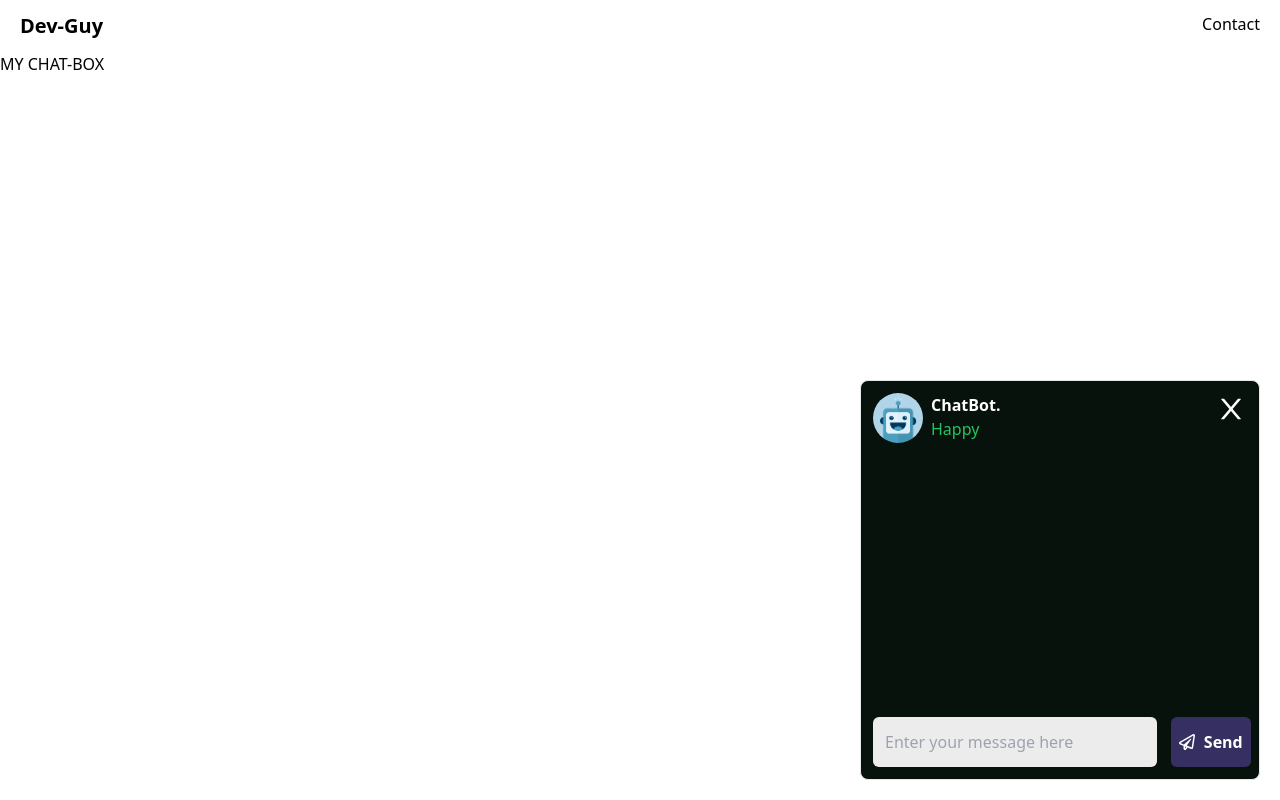
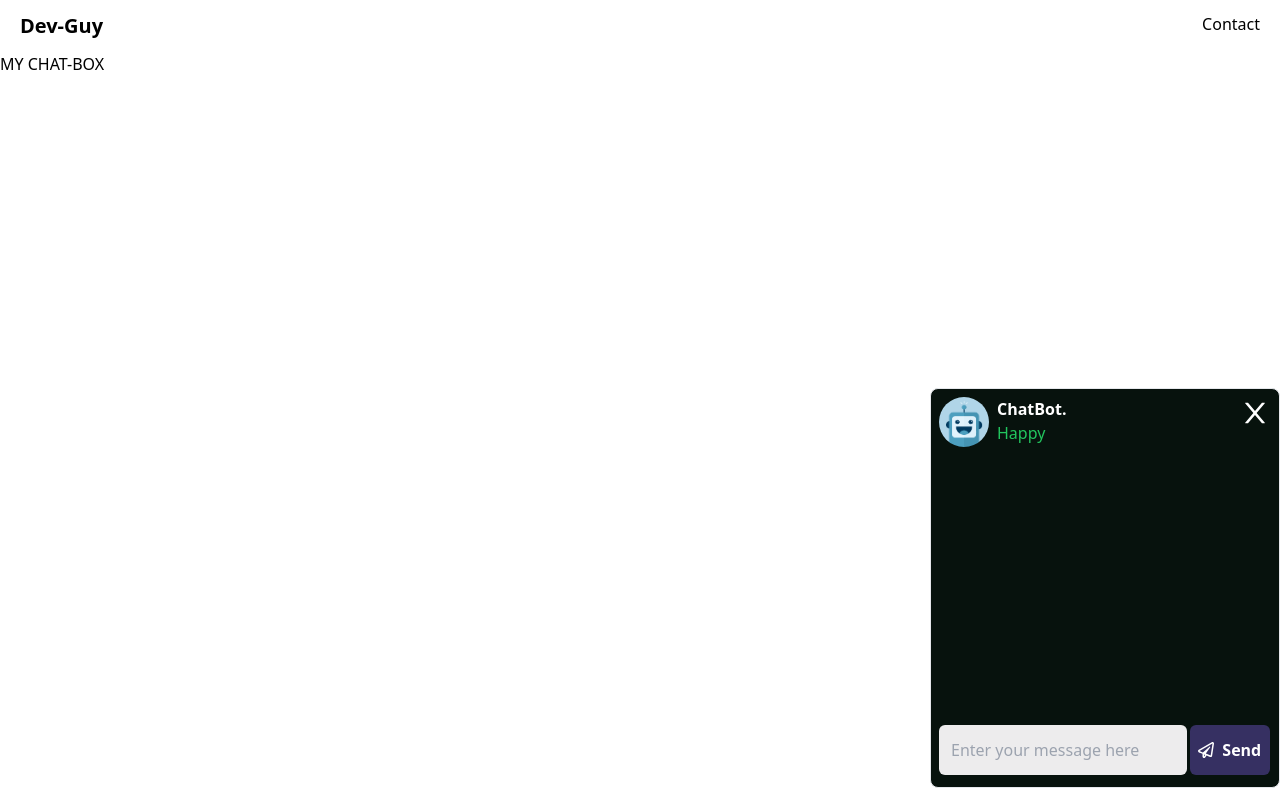
Before and after one commit to 106joshman/React-count-down, a React (Create React App) app: page / in a window 1280 px wide. Both pictures are taken after a click on the button 1230 px from the left and 750 px from the top of the page. Built offline with nearby package versions, Linux system fonts and the light colour scheme.

Commit message:
taken message icon behind the chat ui when initialized

```diff
--- a/src/App.js
+++ b/src/App.js
@@ -14,7 +14,11 @@ function App() {
     <div className="App" onClick={(e) => e.stopPropagation()}>
       <Header />
       MY CHAT-BOX
-      {show && <Chatbot show={show} close={()=>setShow(false)}/>}
+      {show && (
+        <div className="wrap px-2">
+          <Chatbot show={show} close={() => setShow(false)} />
+        </div>
+      )}
       <div className="message_icon w-[60px] h-[60px] bg-purple-500 rounded-full grid place-items-center absolute bottom-0 right-0 mr-5 mb-5 cursor-pointer bounce">
         <button className="relative" onClick={handleShow}>
           <FiMessageSquare size={32} color="white" />
--- a/src/chat-bot/index.jsx
+++ b/src/chat-bot/index.jsx
@@ -16,8 +16,7 @@ const Chatbot = (props) => {
   return (
     <>
       <div
-        className="wrapper border rounded-lg bottom-0 right-0 absolute z-10 w-[400px] h-[400px] md:h-[400px] p-3 mr-5 mb-5 mx-auto bg-[#07120d]"
-        onClick={(e) => e.stopPropagation()}
+        className="wrapper border rounded-lg bottom-0 right-0 absolute z-10 w-[350px] h-[400px] md:h-[400px] p-2  mb-3 mx-auto bg-[#07120d]"
       >
         <header>
           <div className="head flex flex-row justify-between">
```
